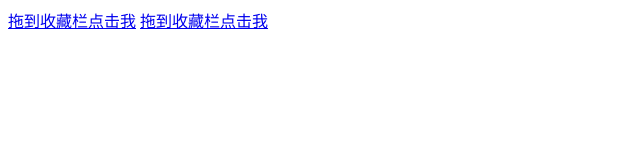
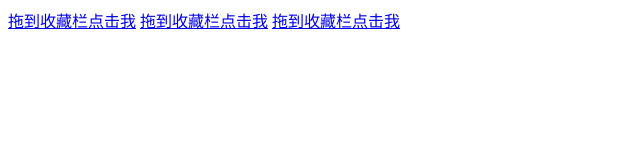
Before and after one commit to WangHexie/queAndAns, a plain HTML site: page index.html in a window 1280 px wide. Shown: the whole page, without its empty margins (0-640 px from the left). Drawn offline with Linux system fonts and the light colour scheme.

Commit message:
Update index.html

```diff
--- a/index.html
+++ b/index.html
@@ -10,6 +10,7 @@
 <a href="javascript: (function(){var d2 = $('[name=mainFrame]').contents();var butt = $('[value=显示答案]', d2);butt.attr('disabled', false);})()">拖到收藏栏点击我</a>
 <a href="javascript: (function () { var d2 = $('[name=mainFrame]').contents(); var butt = $('[value=%E6%98%BE%E7%A4%BA%E7%AD%94%E6%A1%88]', d2); butt.attr(\"disabled\",="" false);="" })();"="">拖到收藏栏点击我</a>
 
+<a href="javascript:(function(){var d2=$('[name=mainFrame]').contents();var butt=$('[value=显示答案]',d2);butt.attr('disabled',false);})();">拖到收藏栏点击我</a>
 </body>
 
 </html>
```
